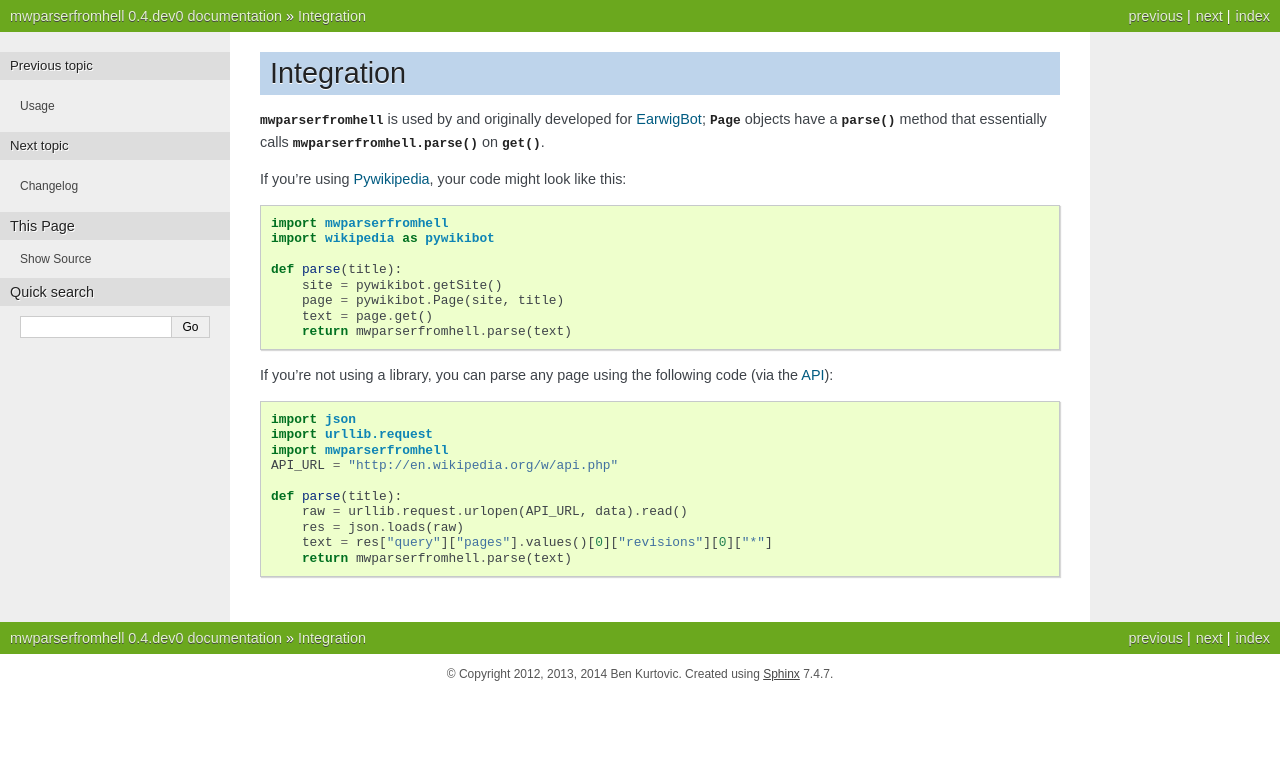
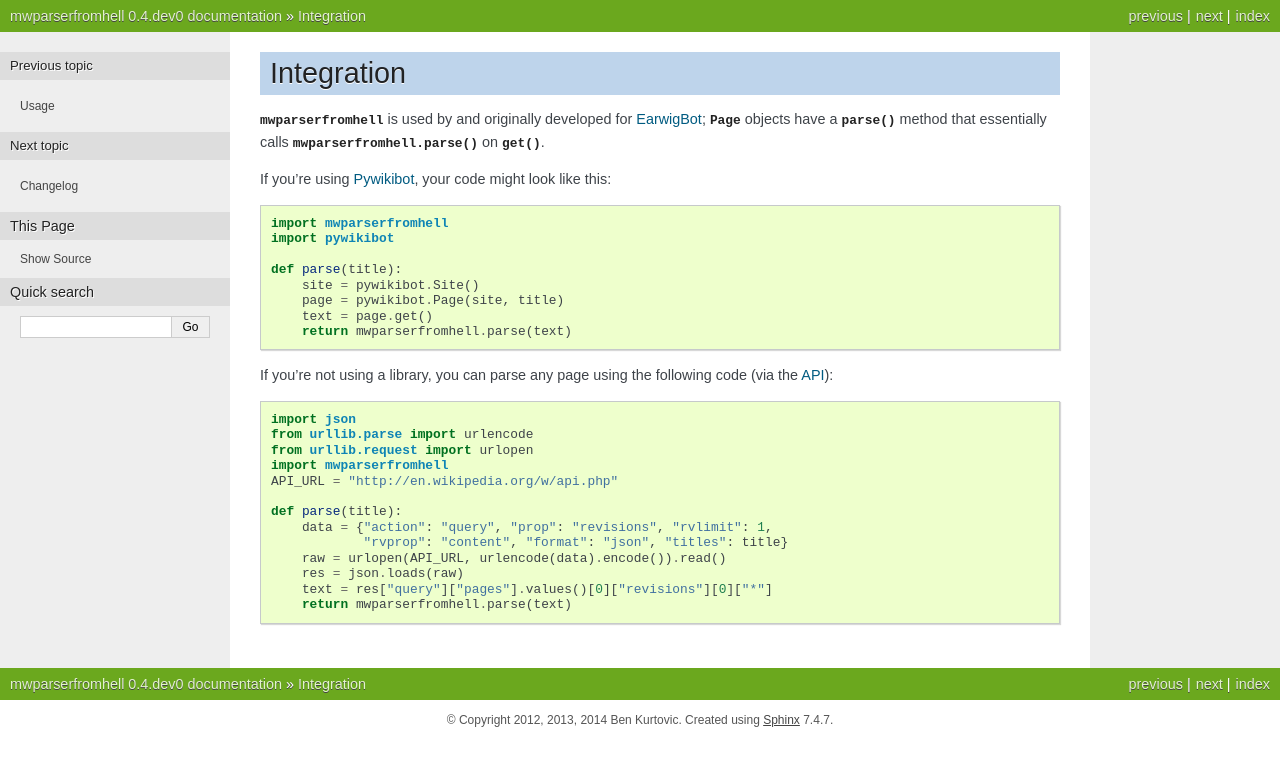
Before and after one commit to earwig/mwparserfromhell, a Sphinx documentation site: the page built from docs/integration.rst, in a window 1280 px wide. Shown: the top 766 px of the page. Built offline with Sphinx 7.4.7, drawn with Linux system fonts in a browser that asks for light colours.

Commit message:
Fix integration docs based on README.md

```diff
--- a/docs/integration.rst
+++ b/docs/integration.rst
@@ -7,13 +7,13 @@ Integration
 :func:`mwparserfromhell.parse() <mwparserfromhell.__init__.parse>` on
 :meth:`~earwigbot.wiki.page.Page.get`.
 
-If you're using Pywikipedia_, your code might look like this::
+If you're using Pywikibot_, your code might look like this::
 
     import mwparserfromhell
-    import wikipedia as pywikibot
+    import pywikibot
 
     def parse(title):
-        site = pywikibot.getSite()
+        site = pywikibot.Site()
         page = pywikibot.Page(site, title)
         text = page.get()
         return mwparserfromhell.parse(text)
@@ -22,16 +22,19 @@ If you're not using a library, you can parse any page using the following code
 (via the API_)::
 
     import json
-    import urllib.request
+    from urllib.parse import urlencode
+    from urllib.request import urlopen
     import mwparserfromhell
     API_URL = "http://en.wikipedia.org/w/api.php"
 
     def parse(title):
-        raw = urllib.request.urlopen(API_URL, data).read()
+        data = {"action": "query", "prop": "revisions", "rvlimit": 1,
+                "rvprop": "content", "format": "json", "titles": title}
+        raw = urlopen(API_URL, urlencode(data).encode()).read()
         res = json.loads(raw)
         text = res["query"]["pages"].values()[0]["revisions"][0]["*"]
         return mwparserfromhell.parse(text)
 
 .. _EarwigBot:            https://github.com/earwig/earwigbot
-.. _Pywikipedia:          https://www.mediawiki.org/wiki/Manual:Pywikipediabot
+.. _Pywikibot:            https://www.mediawiki.org/wiki/Manual:Pywikibot
 .. _API:                  http://mediawiki.org/wiki/API
```
